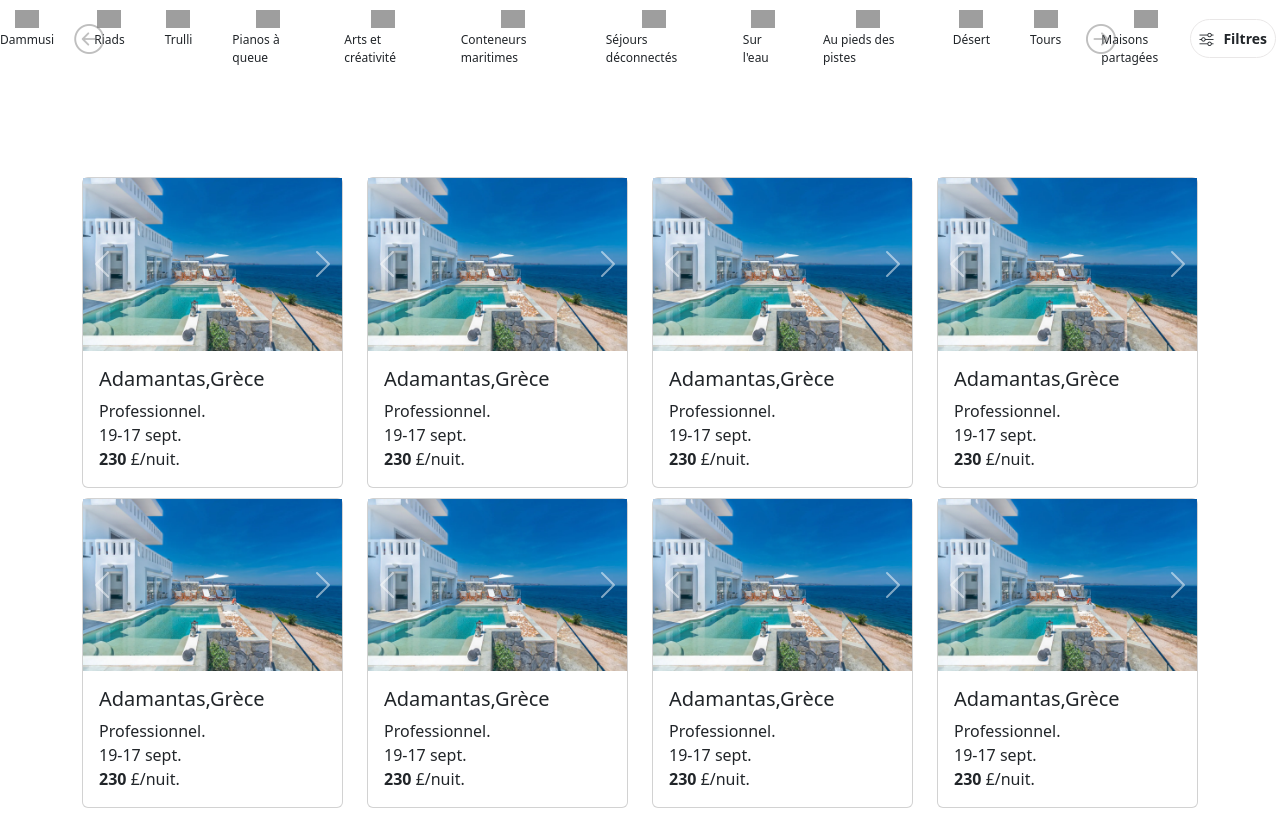
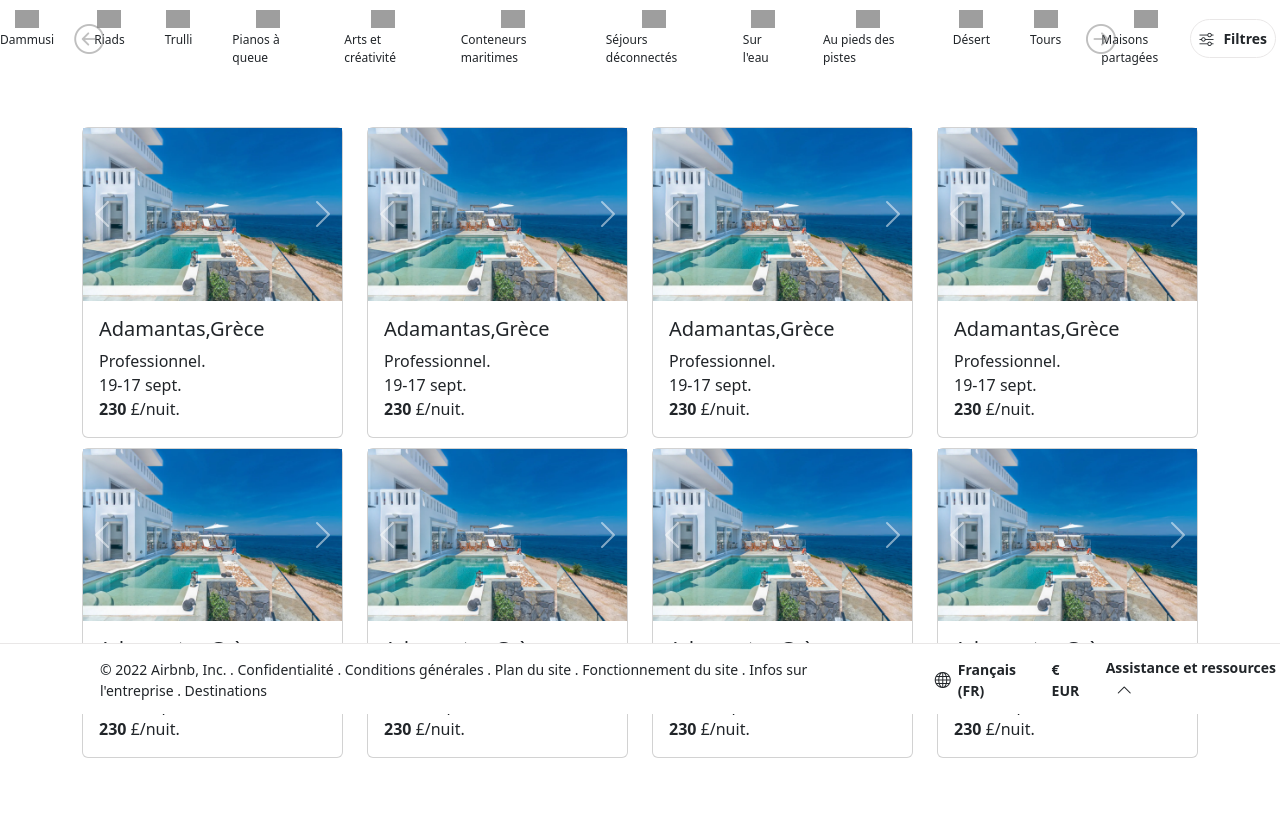
Before and after one commit to HabibGn92/PHP_Symfony, a PHP site: page / in a window 1280 px wide. Shown: the part 86-925 px from the top of the page. Before the commit the page ends 894 px from the top, so only its background shows below. Run offline with PHP 8.4, Linux system fonts and the light colour scheme; grey boxes are pictures that could not be loaded.

Commit message:
edit act2.3

```diff
--- a/Module2/act-2.3/ex00/index.html
+++ b/Module2/act-2.3/ex00/index.html
@@ -31,7 +31,7 @@
     </nav>
 
     <div style="display: flex;">
-    <div id="carouselExampleIndicators" class="carousel slide" data-bs-ride="true" style="width: 93%;">
+    <div id="carouselExampleIndicators" class="carousel slide" data-bs-interval="false" data-bs-ride="false" style="width: 93%;">
         <div class="carousel-inner">
           <div class="carousel-item active" >
             <div class="filter-slide">
@@ -251,7 +251,7 @@
             </div>
             <div class="col ">
               <div class="card">
-                <div id="carouselExampleControls" class="carousel slide" data-bs-ride="carousel">
+                <div id="carouselExampleControls2" class="carousel slide" data-bs-ride="carousel">
                     <div class="carousel-inner">
                       <div class="carousel-item active">
                         <img src="./images/img1.webp" class="d-block w-100" alt="...">
@@ -282,7 +282,7 @@
             </div>
             <div class="col ">
               <div class="card">
-                <div id="carouselExampleControls" class="carousel slide" data-bs-ride="carousel">
+                <div id="carouselExampleControls3" class="carousel slide" data-bs-ride="carousel">
                     <div class="carousel-inner">
                       <div class="carousel-item active">
                         <img src="./images/img1.webp" class="d-block w-100" alt="...">
@@ -313,7 +313,7 @@
             </div>
             <div class="col ">
               <div class="card">
-                <div id="carouselExampleControls" class="carousel slide" data-bs-ride="carousel">
+                <div id="carouselExampleControls4" class="carousel slide" data-bs-ride="carousel">
                     <div class="carousel-inner">
                       <div class="carousel-item active">
                         <img src="./images/img1.webp" class="d-block w-100" alt="...">
@@ -346,7 +346,7 @@
           <div class="row row-cols-1 row-cols-md-4 g-4">
             <div class="col ">
               <div class="card">
-                <div id="carouselExampleControls" class="carousel slide" data-bs-ride="carousel">
+                <div id="carouselExampleControls5" class="carousel slide" data-bs-ride="carousel">
                     <div class="carousel-inner">
                       <div class="carousel-item active">
                         <img src="./images/img1.webp" class="d-block w-100" alt="...">
@@ -377,7 +377,7 @@
             </div>
             <div class="col ">
               <div class="card">
-                <div id="carouselExampleControls" class="carousel slide" data-bs-ride="carousel">
+                <div id="carouselExampleControls6" class="carousel slide" data-bs-ride="carousel">
                     <div class="carousel-inner">
                       <div class="carousel-item active">
                         <img src="./images/img1.webp" class="d-block w-100" alt="...">
@@ -408,7 +408,7 @@
             </div>
             <div class="col ">
               <div class="card">
-                <div id="carouselExampleControls" class="carousel slide" data-bs-ride="carousel">
+                <div id="carouselExampleControls7" class="carousel slide" data-bs-ride="carousel">
                     <div class="carousel-inner">
                       <div class="carousel-item active">
                         <img src="./images/img1.webp" class="d-block w-100" alt="...">
@@ -439,7 +439,7 @@
             </div>
             <div class="col ">
               <div class="card">
-                <div id="carouselExampleControls" class="carousel slide" data-bs-ride="carousel">
+                <div id="carouselExampleControls8" class="carousel slide" data-bs-ride="carousel">
                     <div class="carousel-inner">
                       <div class="carousel-item active">
                         <img src="./images/img1.webp" class="d-block w-100" alt="...">
@@ -469,9 +469,31 @@
               </div>
             </div>
           </div>
-
-
     </div>
+    <footer class="sticky-bottom">
+      <div>
+      <span>© 2022 Airbnb, Inc.</span>
+      <span>. Confidentialité </span>
+      <span>. Conditions générales </span>
+      <span>. Plan du site </span>
+      <span>. Fonctionnement du site </span>
+      <span>. Infos sur l'entreprise </span>
+      <span>. Destinations </span>
+    </div>
+    <div style="display: flex; align-items:center;gap:20px;">
+      <span style="display: flex;align-items:center;">
+        <i class="bi bi-globe"  style="font-size: 16px;"></i>&ensp;
+        <strong>Français (FR)</strong>
+      </span>
+      <span>
+        <strong>€ EUR</strong>
+      </span>
+      <span >
+        <strong>Assistance et ressources &ensp;</strong>
+        <i class="bi bi-chevron-up" style="font-size: 16px;"></i>
+      </span>
+    </div>
+    </footer>
 <script src="https://cdn.jsdelivr.net/npm/bootstrap@5.2.0-beta1/dist/js/bootstrap.bundle.min.js" integrity="sha384-pprn3073KE6tl6bjs2QrFaJGz5/SUsLqktiwsUTF55Jfv3qYSDhgCecCxMW52nD2" crossorigin="anonymous"></script>
 </body>
 </html>
--- a/Module2/act-2.3/ex00/style.css
+++ b/Module2/act-2.3/ex00/style.css
@@ -3,6 +3,7 @@ nav{
     padding: 15px 0px;
     display: flex;
     justify-content: space-around;
+    background-color: white;
 }
 
 .search{
@@ -115,3 +116,17 @@ nav{
     color: rgb(56, 56, 56);
     text-align: center;
 }
+
+footer{
+    padding: 13px 0 12px 100px;
+    background-color: white;
+    border-top: 1px solid rgb(233, 231, 231);
+    display: flex;
+    align-items: center;
+    font-size: 14px;
+    gap: 60px;
+}
+
+footer span:hover{
+    cursor: pointer;
+}
```
Also changed, not shown: other parts of Module2/act-2.3/ex00/index.html (+16 -16 lines), Module2/act-2.3/ex00/images/nav-logo.PNG (added).
